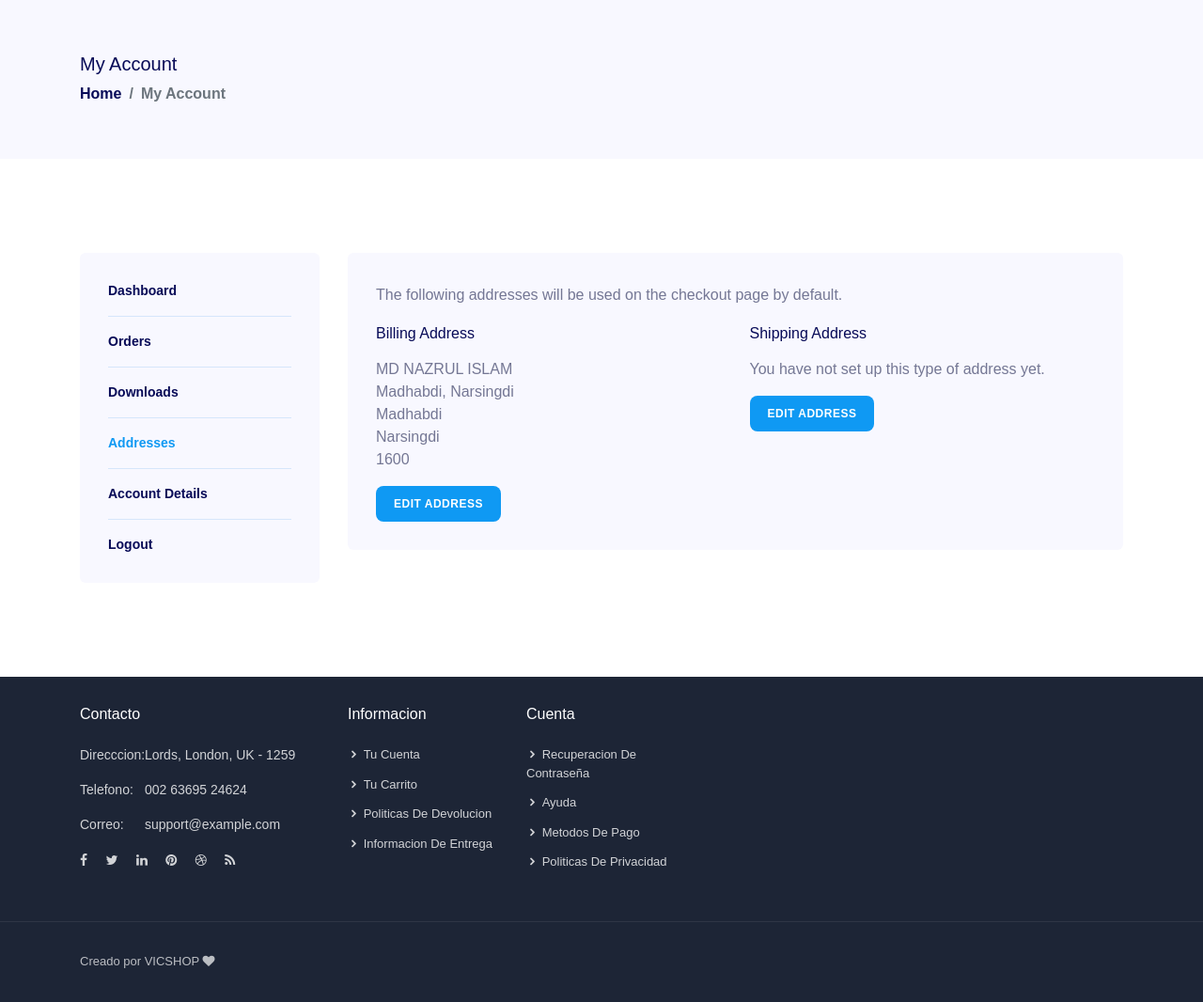
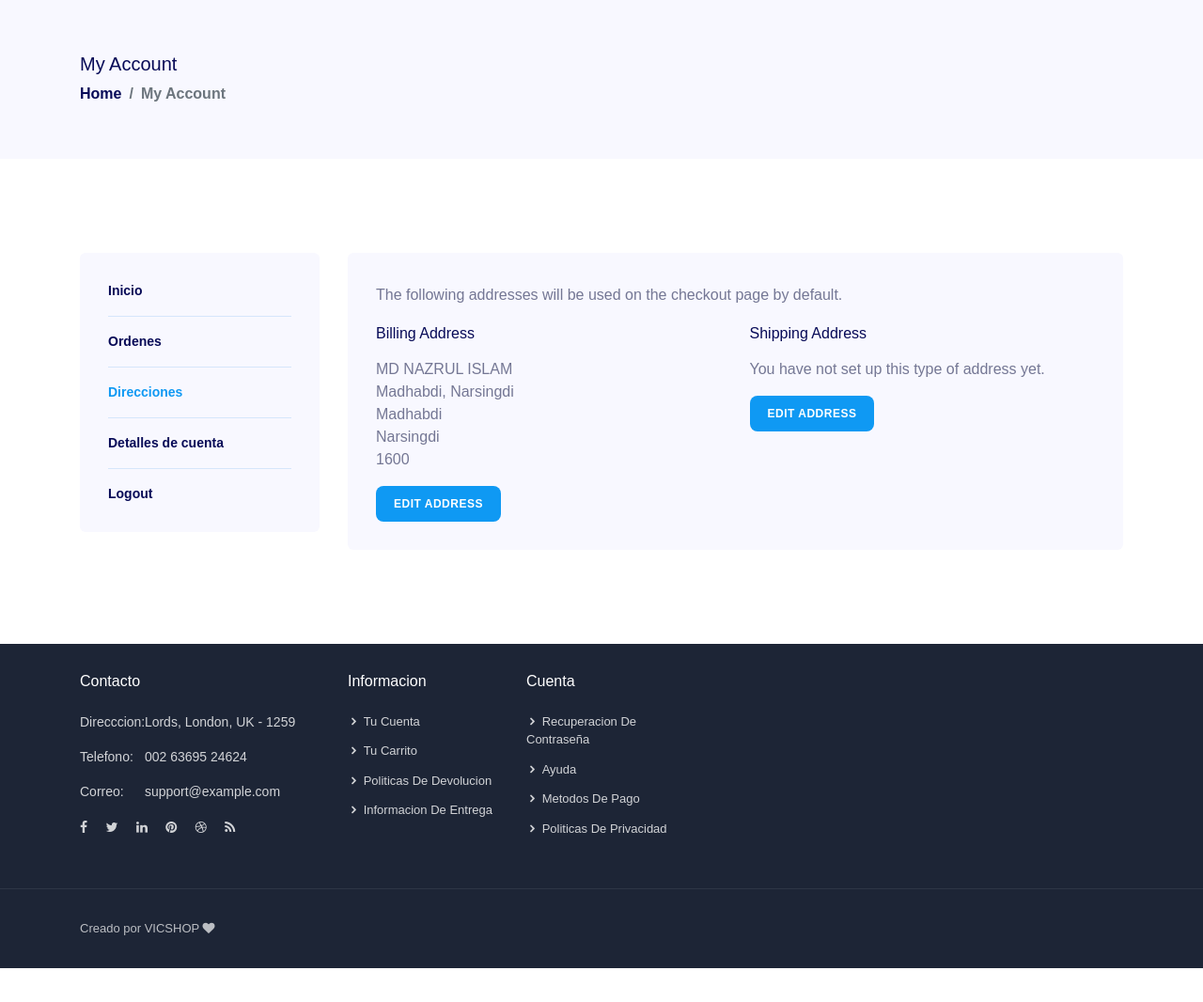
Before and after one commit to VictorPM444/APIProyectOscar, a Django app: page /addresses/ in a window 1280 px wide. Shown: the part 81-1147 px from the top of the page at 94% size. After the commit the page ends 1111 px from the top, so only its background shows below. Run offline with Django 3.2, Linux system fonts and the light colour scheme; some libraries are stand-ins or nearby versions; some web fonts are replaced.

Commit message:
Definicion de navegacion de cuenta

```diff
--- a/APITESCHI/api/templates/addresses.html
+++ b/APITESCHI/api/templates/addresses.html
@@ -139,12 +139,11 @@
                 <div class="col-12 col-lg-3">
                     <div class="my-account-navigation mb-50">
                         <ul>
-                            <li><a href="my-account.html">Dashboard</a></li>
-                            <li><a href="order-list.html">Orders</a></li>
-                            <li><a href="downloads.html">Downloads</a></li>
-                            <li class="active"><a href="addresses.html">Addresses</a></li>
-                            <li><a href="account-details.html">Account Details</a></li>
-                            <li><a href="login.html">Logout</a></li>
+                            <li><a href="{% url 'my_account'%}">Inicio</a></li>
+                            <li><a href="{% url 'order_list'%}">Ordenes</a></li>
+                            <li class="active"><a href="{% url 'addresses'%}">Direcciones</a></li>
+                            <li><a href="{% url 'account_details'%}">Detalles de cuenta</a></li>
+                            <li><a href="{% url 'login'%}">Logout</a></li>
                         </ul>
                     </div>
                 </div>
```
Also changed, not shown: APITESCHI/api/templates/account_details.html (+5 -6 lines), APITESCHI/api/templates/my_account.html (+5 -6 lines), APITESCHI/api/templates/order_list.html (+5 -6 lines).
